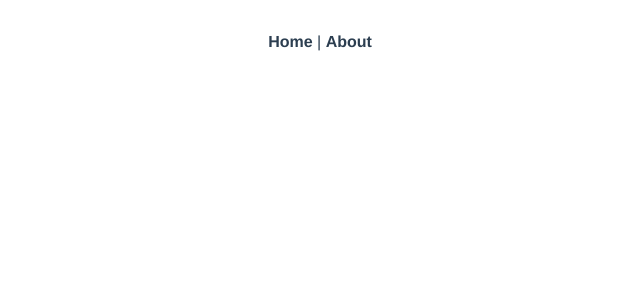
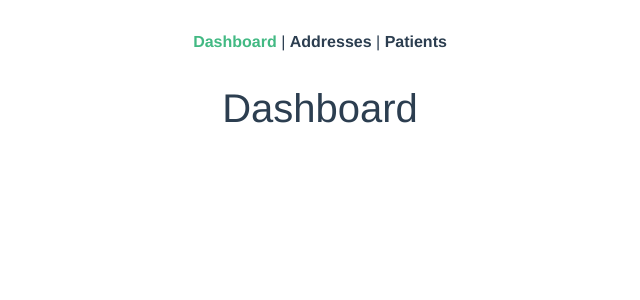
Before and after one commit to AllRez44/teste-tecnico-conecta-sus, a Vue app in the folder frontend/: page /dashboard in a window 1280 px wide. Shown: the top 300 px of the page, without its empty margins (320-960 px from the left). Built offline with nearby package versions, Linux system fonts and the light colour scheme; no server answers.

Commit message:
Frontend - Remove Views: Home and About & Update router and App component

```diff
--- a/frontend/src/App.vue
+++ b/frontend/src/App.vue
@@ -1,10 +1,12 @@
+<script setup>
+import AppLayout from "@/layouts/AppLayout.vue";
+</script>
+
 <template>
   <div id="app">
-    <nav>
-      <router-link to="/">Home</router-link> |
-      <router-link to="/about">About</router-link>
-    </nav>
-    <router-view/>
+    <AppLayout>
+      <router-view/>
+    </AppLayout>
   </div>
 </template>
 
@@ -16,17 +18,4 @@
   text-align: center;
   color: #2c3e50;
 }
-
-nav {
-  padding: 30px;
-}
-
-nav a {
-  font-weight: bold;
-  color: #2c3e50;
-}
-
-nav a.router-link-exact-active {
-  color: #42b983;
-}
 </style>
--- a/frontend/src/router/index.js
+++ b/frontend/src/router/index.js
@@ -1,6 +1,5 @@
 import Vue from 'vue'
 import VueRouter from 'vue-router'
-import HomeView from '../views/HomeView.vue'
 
 Vue.use(VueRouter)
 
@@ -8,16 +7,23 @@ const routes = [
   {
     path: '/',
     name: 'home',
-    component: HomeView
+    redirect: '/dashboard',
   },
   {
-    path: '/about',
-    name: 'about',
-    // route level code-splitting
-    // this generates a separate chunk (about.[hash].js) for this route
-    // which is lazy-loaded when the route is visited.
-    component: () => import(/* webpackChunkName: "about" */ '../views/AboutView.vue')
-  }
+    path: '/dashboard',
+    name: 'dashboard',
+    component: () => import('../views/DashboardView.vue'),
+  },
+  {
+    path: '/addresses',
+    name: 'addresses',
+    component: () => import('../views/AddressesView.vue'),
+  },
+  {
+    path: '/patients',
+    name: 'patients',
+    component: () => import('../views/PatientsView.vue'),
+  },
 ]
 
 const router = new VueRouter({
--- a/frontend/src/views/AboutView.vue
+++ /dev/null
@@ -1,5 +0,0 @@
-<template>
-  <div class="about">
-    <h1>This is an about page</h1>
-  </div>
-</template>
--- a/frontend/src/views/HomeView.vue
+++ /dev/null
@@ -1,18 +0,0 @@
-<template>
-  <div class="home">
-    <img alt="Vue logo" src="../assets/logo.png">
-    <HelloWorld msg="Welcome to Your Vue.js App"/>
-  </div>
-</template>
-
-<script>
-// @ is an alias to /src
-import HelloWorld from '@/components/HelloWorld.vue'
-
-export default {
-  name: 'HomeView',
-  components: {
-    HelloWorld
-  }
-}
-</script>
```
